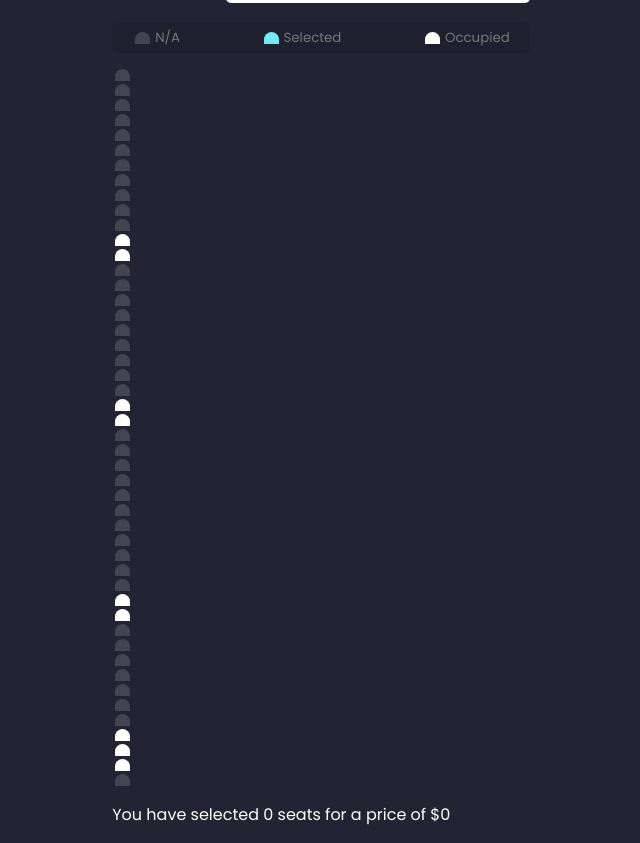
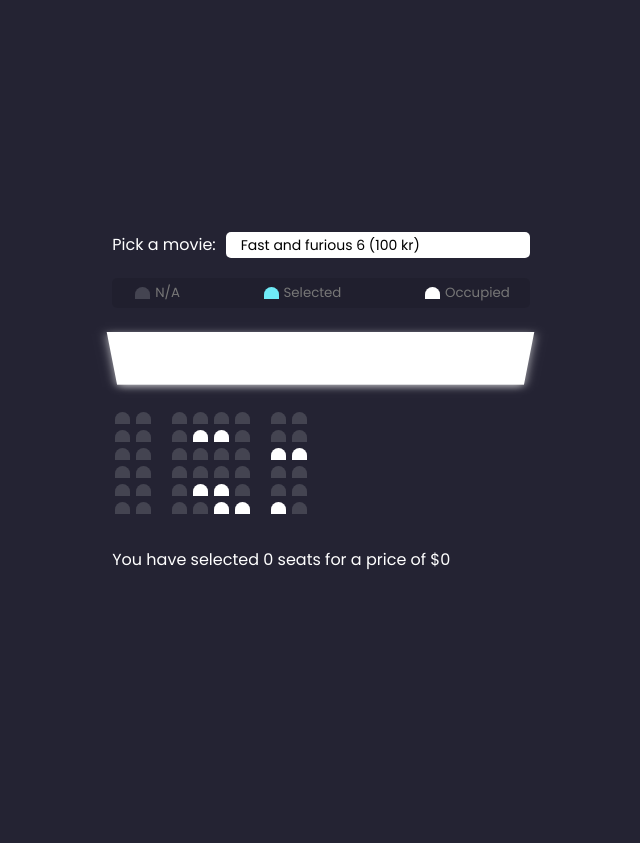
Before and after one commit to jesscampb/MovieSeatBooker, a React (Vite) app: page / in a window 1280 px wide. Shown: the whole page, without its empty margins (319-959 px from the left). After the commit the page ends 800 px from the top, so only its background shows below. Built offline with nearby package versions, Linux system fonts and the light colour scheme.

Commit message:
Added css to SeatPicker

```diff
--- a/src/components/SeatPicker.scss
+++ b/src/components/SeatPicker.scss
@@ -0,0 +1,32 @@
+@import '../styles/sharedStyles.scss';
+
+.container {
+  perspective: 1000px;
+  margin-bottom: 30px;
+}
+
+.seat:nth-of-type(2) {
+  margin-right: 18px;
+}
+
+.seat:nth-last-of-type(2) {
+  margin-left: 18px;
+}
+
+.seat:not(.occupied):hover {
+  cursor: pointer;
+  transform: scale(1.2);
+}
+
+.row {
+  display: flex;
+}
+
+.screen {
+  background-color: #fff;
+  height: 70px;
+  width: 100%;
+  margin: 15px 0;
+  transform: rotateX(-45deg);
+  box-shadow: 0 3px 10px rgba(255, 255, 255, 0.7);
+}
--- a/src/components/SeatPicker.tsx
+++ b/src/components/SeatPicker.tsx
@@ -1,3 +1,5 @@
+import './SeatPicker.scss';
+
 function SeatPicker(){
     return(
         <div className="container">
```
